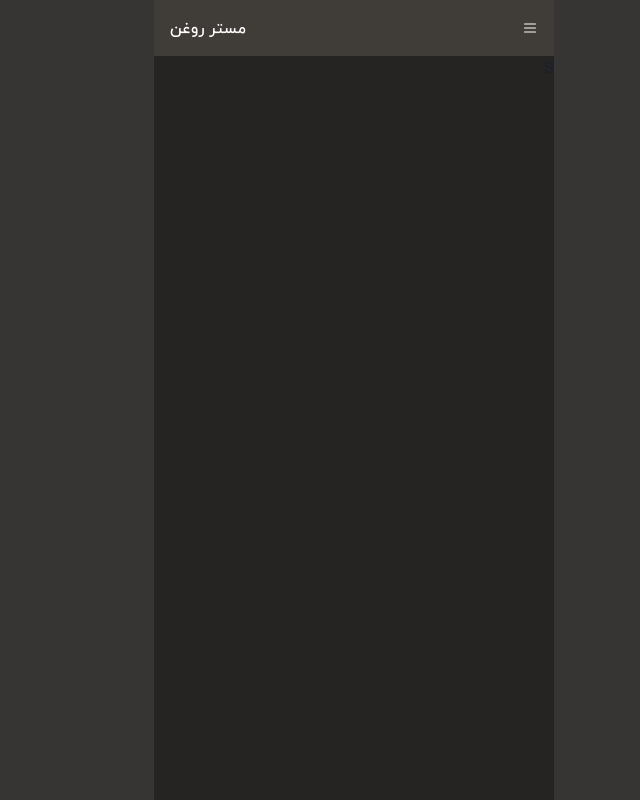
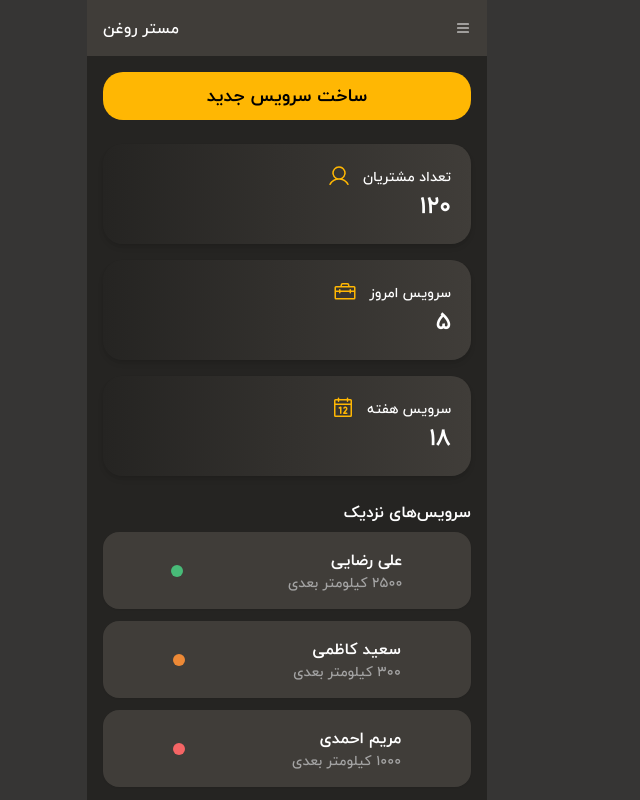
Before and after one commit to amirkh330/MrRoghan-front, a React (Vite) app: page /shop/dashboard in a window 1280 px wide. Shown: the whole page, without its empty margins (353-993 px from the left). Built offline with nearby package versions, Linux system fonts and the light colour scheme.

Commit message:
add dashboard page

```diff
--- a/src/Pages/[shop]/shopDashboard/shopDashboard.tsx
+++ b/src/Pages/[shop]/shopDashboard/shopDashboard.tsx
@@ -1,5 +1,146 @@
-import React from "react";
+import {
+  Box,
+  Text,
+  VStack,
+  Flex,
+  Icon,
+  Button,
+  HStack,
+} from "@chakra-ui/react";
+import { Calendar, Plus, Toolbox, User } from "@phosphor-icons/react";
+import { CalendarCheck } from "@phosphor-icons/react/dist/ssr";
+import { motion } from "framer-motion";
+
+const MotionBox = motion(Box);
+
+// Mock Data
+const customersCount = 120;
+const servicesToday = 5;
+const servicesWeek = 18;
+const overdueCustomers = 2;
+
+const upcomingServices = [
+  { name: "علی رضایی", nextService: "۲۵۰۰ کیلومتر بعدی", status: "active" },
+  { name: "سعید کاظمی", nextService: "۳۰۰ کیلومتر بعدی", status: "pending" },
+  { name: "مریم احمدی", nextService: "۱۰۰۰ کیلومتر بعدی", status: "warning" },
+];
 
 export const ShopDashboard = () => {
-  return <div>S</div>;
+  return (
+    <Box p="4" color="amir.common" minH="0dvh">
+      {/* Quick Action */}
+      <Button
+        w="100%"
+        bg="amir.primary"
+        color="black"
+        mb="6"
+        borderRadius="20px"
+        size="lg"
+      >
+        ساخت سرویس جدید
+      </Button>
+
+      {/* Summary Cards */}
+      <VStack spacing="4" mb="6">
+        {/* تعداد مشتریان */}
+        <MotionBox
+          bgGradient="linear(to-r, #252422, #403D39)"
+          w="100%"
+          p="5"
+          borderRadius="20px"
+          shadow="md"
+          initial={{ opacity: 0, y: 20 }}
+          animate={{ opacity: 1, y: 0 }}
+          transition={{ duration: 0.3 }}
+        >
+          <Flex align="center">
+            <Text fontSize="sm">تعداد مشتریان</Text>
+            <Icon as={User} w={6} h={6} mr="3" color="#FFB703" />
+          </Flex>
+          <Text fontWeight="700" fontSize="2xl">
+            {customersCount}
+          </Text>
+        </MotionBox>
+
+        {/* سرویس امروز */}
+        <MotionBox
+          bgGradient="linear(to-r, #252422, #403D39)"
+          w="100%"
+          p="5"
+          borderRadius="20px"
+          shadow="md"
+          initial={{ opacity: 0, y: 20 }}
+          animate={{ opacity: 1, y: 0 }}
+          transition={{ duration: 0.3, delay: 0.1 }}
+        >
+          <Flex align="center">
+            <Text fontSize="sm">سرویس امروز</Text>
+            <Icon as={Toolbox} w={6} h={6} mr="3" color="#FFB703" />
+          </Flex>
+          <Text fontWeight="700" fontSize="2xl">
+            {servicesToday}
+          </Text>
+        </MotionBox>
+
+        {/* سرویس هفته */}
+        <MotionBox
+          bgGradient="linear(to-r, #252422, #403D39)"
+          w="100%"
+          p="5"
+          borderRadius="20px"
+          shadow="md"
+          initial={{ opacity: 0, y: 20 }}
+          animate={{ opacity: 1, y: 0 }}
+          transition={{ duration: 0.3, delay: 0.2 }}
+        >
+          <Flex align="center">
+            <Text fontSize="sm">سرویس هفته</Text>
+            <Icon as={Calendar} w={6} h={6} mr="3" color="#FFB703" />
+          </Flex>
+          <Text fontWeight="700" fontSize="2xl">
+            {servicesWeek}
+          </Text>
+        </MotionBox>
+      </VStack>
+
+      {/* Upcoming Services */}
+      <Text fontWeight="600" mb="2">
+        سرویس‌های نزدیک
+      </Text>
+      <VStack spacing="3">
+        {upcomingServices.map((item, idx) => (
+          <Box
+            key={idx}
+            w="100%"
+            p="4"
+            bg="amir.secondaryBg"
+            borderRadius="16px"
+            shadow="sm"
+            _hover={{ shadow: "md" }}
+          >
+            <Flex justify="space-between" align="center">
+              <VStack align="flex-start" spacing="0">
+                <Text fontWeight="600">{item.name}</Text>
+                <Text fontSize="sm" color="amir.secondaryVariant">
+                  {item.nextService}
+                </Text>
+              </VStack>
+              <Box
+                w="12px"
+                h="12px"
+                borderRadius="full"
+                bg={
+                  item.status === "active"
+                    ? "green.400"
+                    : item.status === "pending"
+                    ? "orange.400"
+                    : "red.400"
+                }
+              />
+            </Flex>
+          </Box>
+        ))}
+      </VStack>
+    </Box>
+  );
 };
--- a/src/components/Common/Layout/Layout.tsx
+++ b/src/components/Common/Layout/Layout.tsx
@@ -3,10 +3,14 @@ import { Outlet } from "react-router-dom";
 import { Header } from "../Header/Header";
 
 export const Layout = () => {
-
-
   return (
-    <Box maxWidth="400px" width="100%" bg="amir.mainBg" height="100dvh">
+    <Box
+      maxWidth="400px"
+      width="100%"
+      bg="amir.mainBg"
+      height="100dvh"
+      overflow={"auto"}
+    >
       <Header />
       <Outlet />
     </Box>
```
